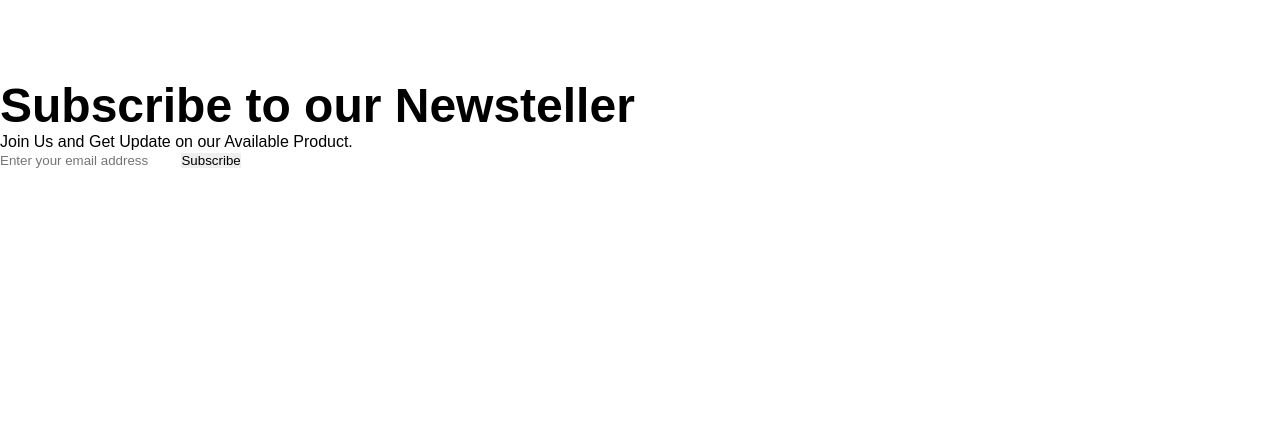
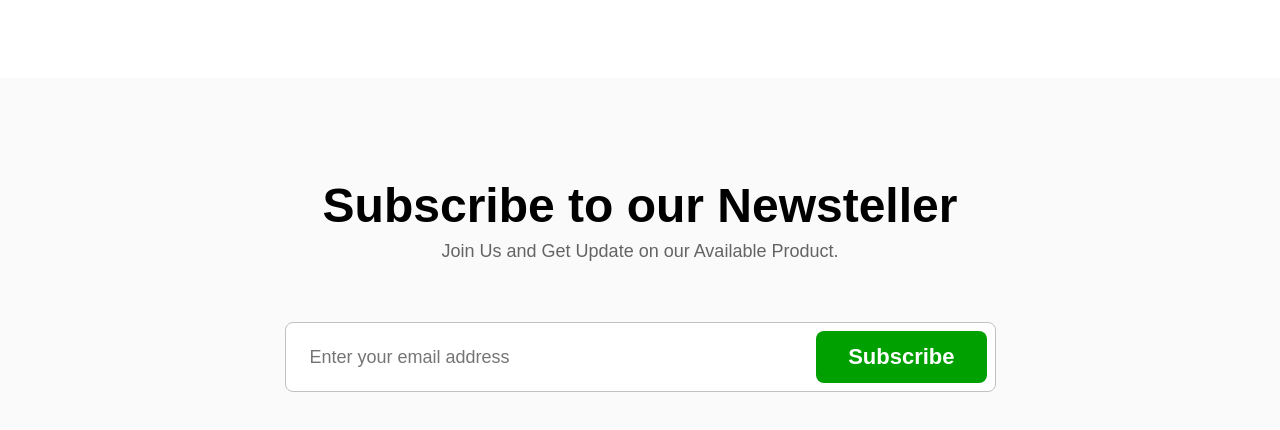
Before and after one commit to IngridLemosCaetano/Quick-Food, a plain HTML site: page index.html in a window 1280 px wide. Shown: the part 3794-4224 px from the top of the page. Before the commit the page ends 3963 px from the top, so only its background shows below. Drawn offline with Linux system fonts and the light colour scheme.

Commit message:
style: styles contact section

```diff
--- a/index.html
+++ b/index.html
@@ -167,8 +167,11 @@
     <!------------------------ Contact ------------------------>
     <section class="contact">
         <div class="contact-content">
-            <h2>Subscribe to our Newsteller</h2>
-            <p>Join Us and Get Update on our Available Product.</p>
+            <div class="contact-content-text">
+                <h2>Subscribe to our Newsteller</h2>
+                <p>Join Us and Get Update on our Available Product.</p>
+            </div>
+
             <div class="contact-container">
                 <input type="text" placeholder="Enter your email address" required>
                 <button>Subscribe</button>
--- a/src/styles/styles.css
+++ b/src/styles/styles.css
@@ -125,7 +125,7 @@ header{
 
 #btn-order:hover{
     cursor: pointer;
-    transform: translatey(-3px);
+    transform: translatey(-1px);
     box-shadow: 2px 5px 4px rgba(171, 190, 209, 0.60);
 }
 
@@ -142,7 +142,7 @@ header{
 
 #btn-explore:hover{
     cursor: pointer;
-    transform: translatey(-3px);
+    transform: translatey(-1px);
     box-shadow: 2px 5px 4px rgba(171, 190, 209, 0.60);
 }
 
@@ -291,7 +291,7 @@ header{
 
 .special-card button:hover{
     cursor: pointer;
-    transform: translatey(-3px);
+    transform: translatey(-1px);
     box-shadow: 2px 5px 4px rgba(171, 190, 209, 0.60);
 }
 
@@ -412,11 +412,78 @@ header{
 
 .about-container button:hover{
     cursor: pointer;
-    transform: translatey(-3px);
+    transform: translatey(-1px);
     box-shadow: 2px 5px 4px rgba(171, 190, 209, 0.60);
 }
 /* ------------------------ Fim About us ------------------------ */
 
 /* ------------------------ Contact ------------------------ */
+.contact{
+    background-color: var(--color-BG-Overlay);
+    padding: 100px 0px;
+}
+.contact-content{
+    display: flex;
+    flex-direction: column;
+    align-items: center;
+    gap: 60px;
+}
+.contact-content-text{
+    display: flex;
+    gap: 8px;
+    flex-direction: column;
+}
+.contact-content-text h2{
+    color: var(--color-black);
+    font-size: 48px;
+    font-weight: 900;
+}
+
+.contact-content-text p{
+    font-size: 18px;
+    font-weight: 300;
+    color: rgba(0, 0, 1, 0.6);
+    text-align: center;
+}
+
+.contact-container{
+    width: 711px;
+    height: 70px;
+    box-sizing: border-box;
+    border: 1px solid #C1C1C1;
+    border-radius: 8px;
+    background-color: var(--color-white);
+    display: flex;
+    justify-content: space-between;
+    padding: 8px 8px 8px 24px;
+}
+
+.contact-container input{
+    font-size: 18px;
+    font-weight: 300;
+    color: rgba(0, 0, 1, 0.6);
+}
+
+.contact-container input:focus{
+    outline: none;
+}
+
+.contact-container button{
+    padding: 16px 32px;
+    background-color: var(--color-primary);
+    color: var(--color-white);
+    font-size: 22px;
+    font-weight: 600;
+    border-radius: 8px;
+    display: flex;
+    align-items: center;
+}
+
+.contact-container button:hover{
+    cursor: pointer;
+    transform: translatey(-1px);
+    box-shadow: 2px 5px 4px rgba(171, 190, 209, 0.60);
+}
+
 
 /* ------------------------ Fim Contact ------------------------ */
```
